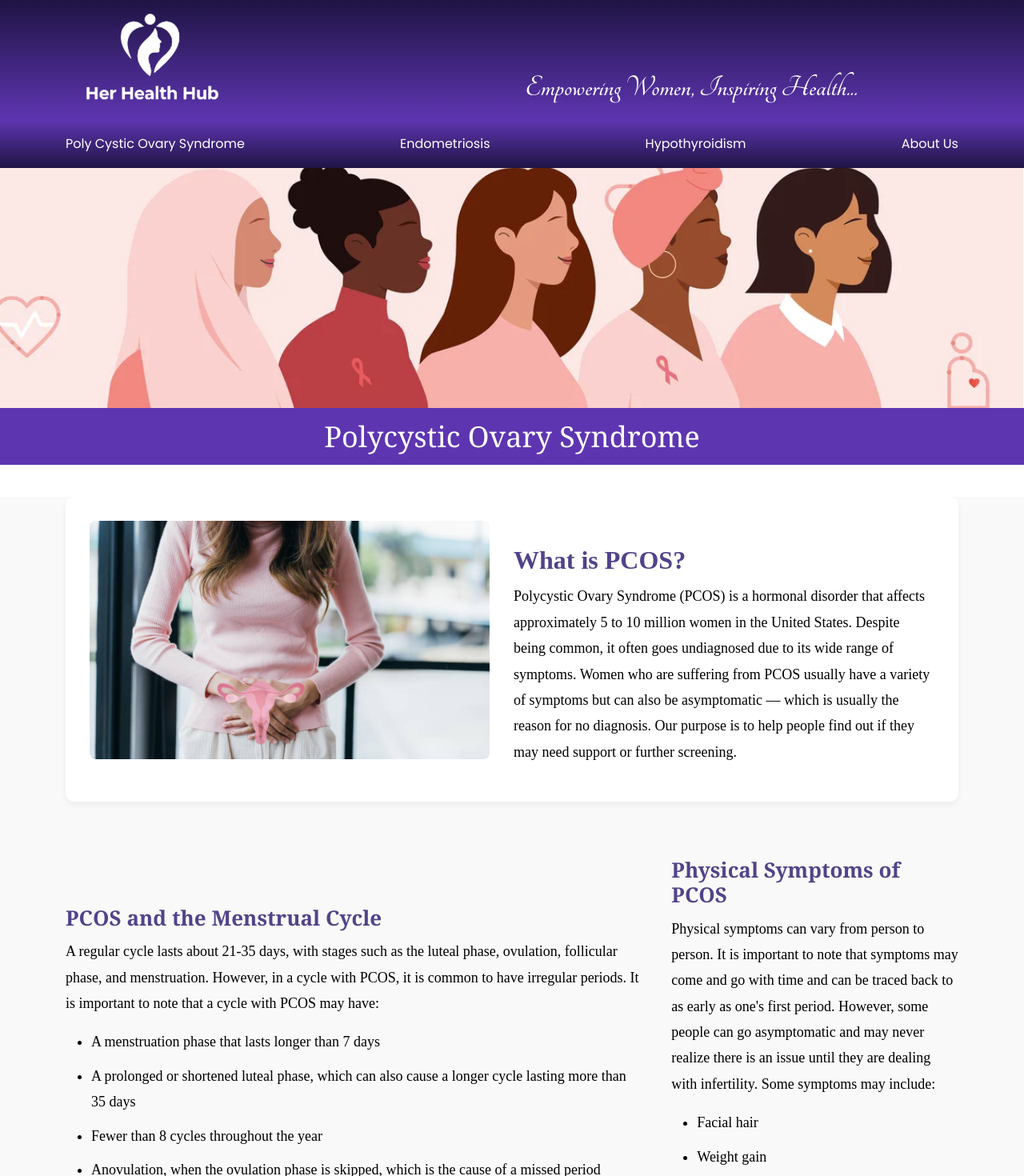
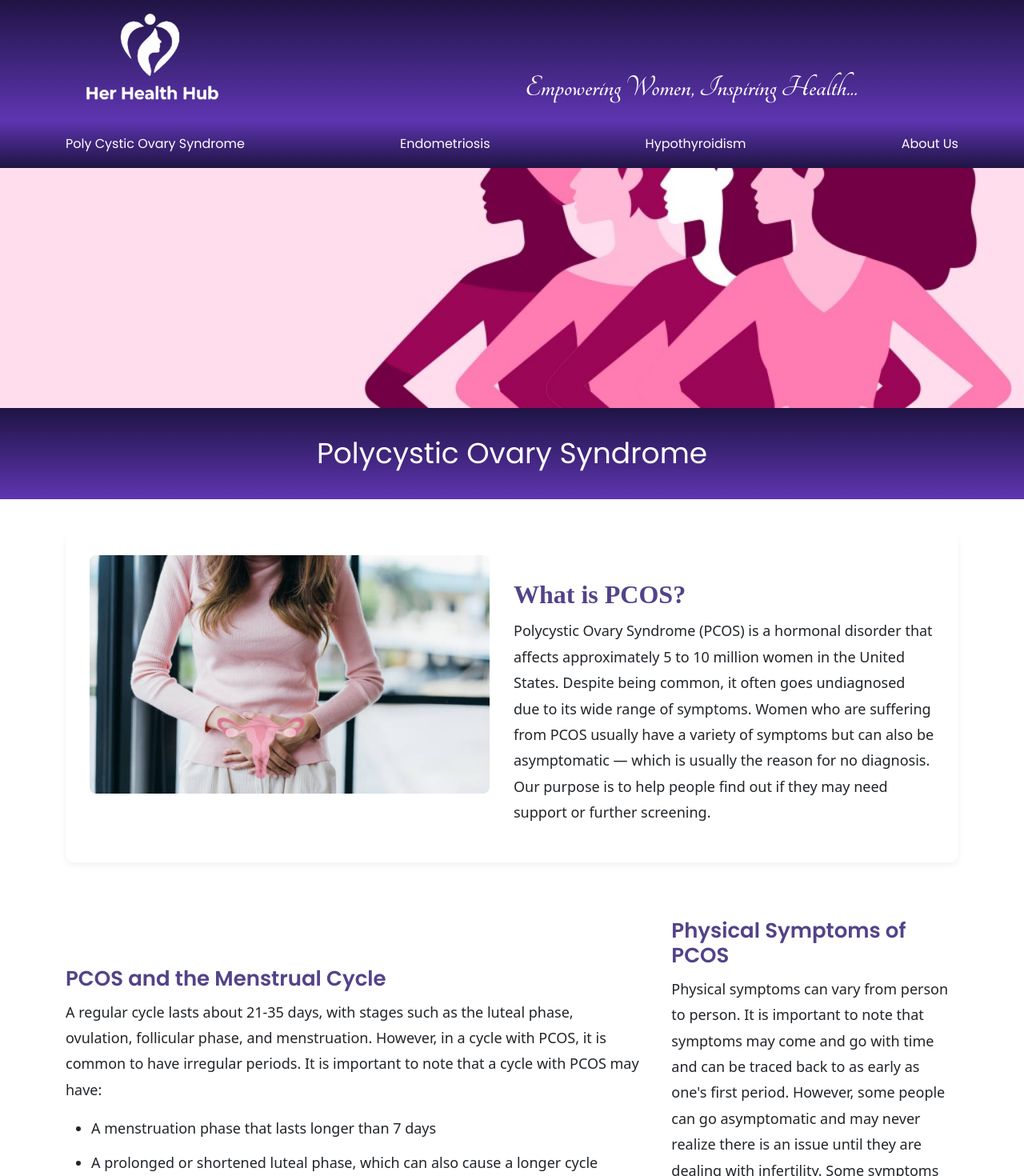
Before and after one commit to sidrathabib/Her-Health-Hub, a React (Create React App) app: page /PCOS in a window 1280 px wide. Shown: the top 1470 px of the page at 80% size. Built offline with nearby package versions, Linux system fonts and the light colour scheme; no server answers; a web font is replaced by a local one.

Commit message:
pcos page cleaned

```diff
--- a/src/components/home/Hero.js
+++ b/src/components/home/Hero.js
@@ -6,7 +6,7 @@ import "./Hero.css"
 const Hero = () => {
   return (
     <div className="banner-container">
-      <img src="../womensHealth.webp" alt="womenshealth" className="banner-image" />
+      <img src="../womensHealth.webp" alt="womenshealth" className="header-image" />
     </div>
   );
 };
--- a/src/webPage/PCOS.css
+++ b/src/webPage/PCOS.css
@@ -1,4 +1,4 @@
-.pcos-page {
+/* .pcos-page {
   font-family: "Playfair Display", serif;
   font-size: 18px;
   font-weight: 400;
@@ -6,7 +6,16 @@
   color: #000000;
   background-color: #f9f9f9;
   padding-bottom: 40px;
-}
+} */
+
+.headings {
+    background-image: linear-gradient(#1f1444, #5e35b1);
+    display: flex;
+    justify-content: center;
+    color: white;
+    padding: 30px;
+    font-family: 'Poppins', sans-serif;
+  }
 
 .header-image {
   width: 100%;
@@ -27,7 +36,7 @@
 .banner-title-pcos {
   font-size: 36px;
   font-weight: 400;
-  font-family: "Georgia", serif;
+  font-family: 'Poppins', sans-serif;
   color: white;
   text-align: center;
   margin: 0;
@@ -37,12 +46,12 @@
 .section h2,
 .pcos-section h2,
 .resources h2 {
-  font-family: "Playfair Display", serif;
+    font-family: 'Poppins', sans-serif;
   color: #524389;
   font-weight: 700;
   margin-top: 30px;
   margin-bottom: 10px;
-  font-family: "Georgia", serif;
+    font-family: 'Poppins', sans-serif;
   font-size: 26px;
 }
 
@@ -138,7 +147,7 @@ li {
 .card-content h4,
 .card-content p,
 .card-content small {
-  font-family: "Playfair Display", serif;
+    font-family: 'Poppins', sans-serif;
 }
 
 .card-content h4 {
--- a/src/webPage/PCOS.js
+++ b/src/webPage/PCOS.js
@@ -45,12 +45,10 @@ function PCOS() {
   }, []);
   return (
     <>
-      <img
-        src="/womensHealth.webp"
-        alt="Women's Health Banner"
-        className="header-image"
-      />
-      <div className="banner-pcos">
+      <div className="banner-container">
+      <img src="/anotherbanner.jpeg" alt="Women's Health Banner" className="header-image" />
+      </div>
+      <div className="headings">
         <div className="banner-title-pcos">Polycystic Ovary Syndrome</div>
       </div>
 
@@ -228,18 +226,42 @@ function PCOS() {
             </p>
           </div>
 
-          <div style={{ textAlign: "center", marginBottom: "60px" }}>
-            <h2>Watch: Polycystic Ovary Syndrome Made Easy (PCOS Explained)</h2>
+          <div
+  style={{
+    textAlign: "center",
+    margin: "60px auto",
+    padding: "0 20px",
+    maxWidth: "900px",
+    backgroundColor: "#f9f4fc",
+    border: "1px solid #e2d4f0",
+    borderRadius: "12px",
+    boxShadow: "0 6px 18px rgba(0, 0, 0, 0.05)",
+  }}
+>
+  <h2
+    style={{
+      fontSize: "1.8rem",
+      fontWeight: "600",
+      color: "#4b0082",
+      marginBottom: "20px",
+      paddingTop: "20px",
+    }}
+  >
+    Watch: Polycystic Ovary Syndrome Made Easy (PCOS Explained)
+  </h2>
   <div
     style={{
       position: "relative",
       paddingBottom: "56.25%",
       height: 0,
+      borderRadius: "12px",
+      overflow: "hidden",
+      marginBottom: "20px",
     }}
   >
     <iframe
       src="https://www.youtube.com/embed/YVQzolMgNp0"
-                title="Endometriosis Body Impact"
+      title="Polycystic Ovary Syndrome Explained"
       allowFullScreen
       frameBorder="0"
       style={{
@@ -248,10 +270,12 @@ function PCOS() {
         left: 0,
         width: "100%",
         height: "100%",
+        border: "none",
       }}
-              />
+    ></iframe>
   </div>
 </div>
+
 
           <div className="resources">
             <h2>
```
Also changed, not shown: src/components/newsCard/EndoNews.js (deleted), src/components/newsCard/HypoNews.js (deleted), src/components/newsCard/PCOSNew.js (deleted). Lines whose indentation alone changed are shown as unchanged.
